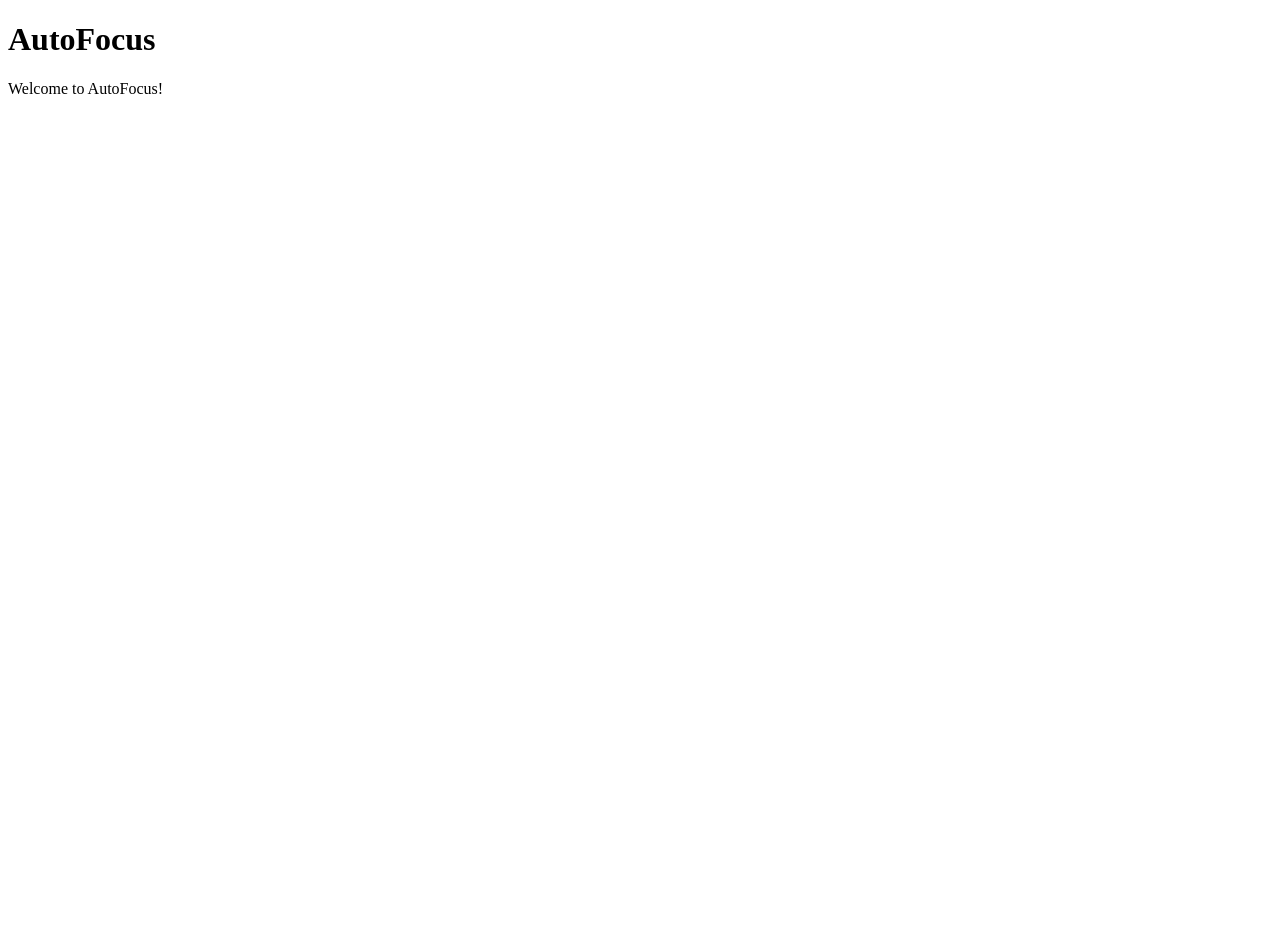
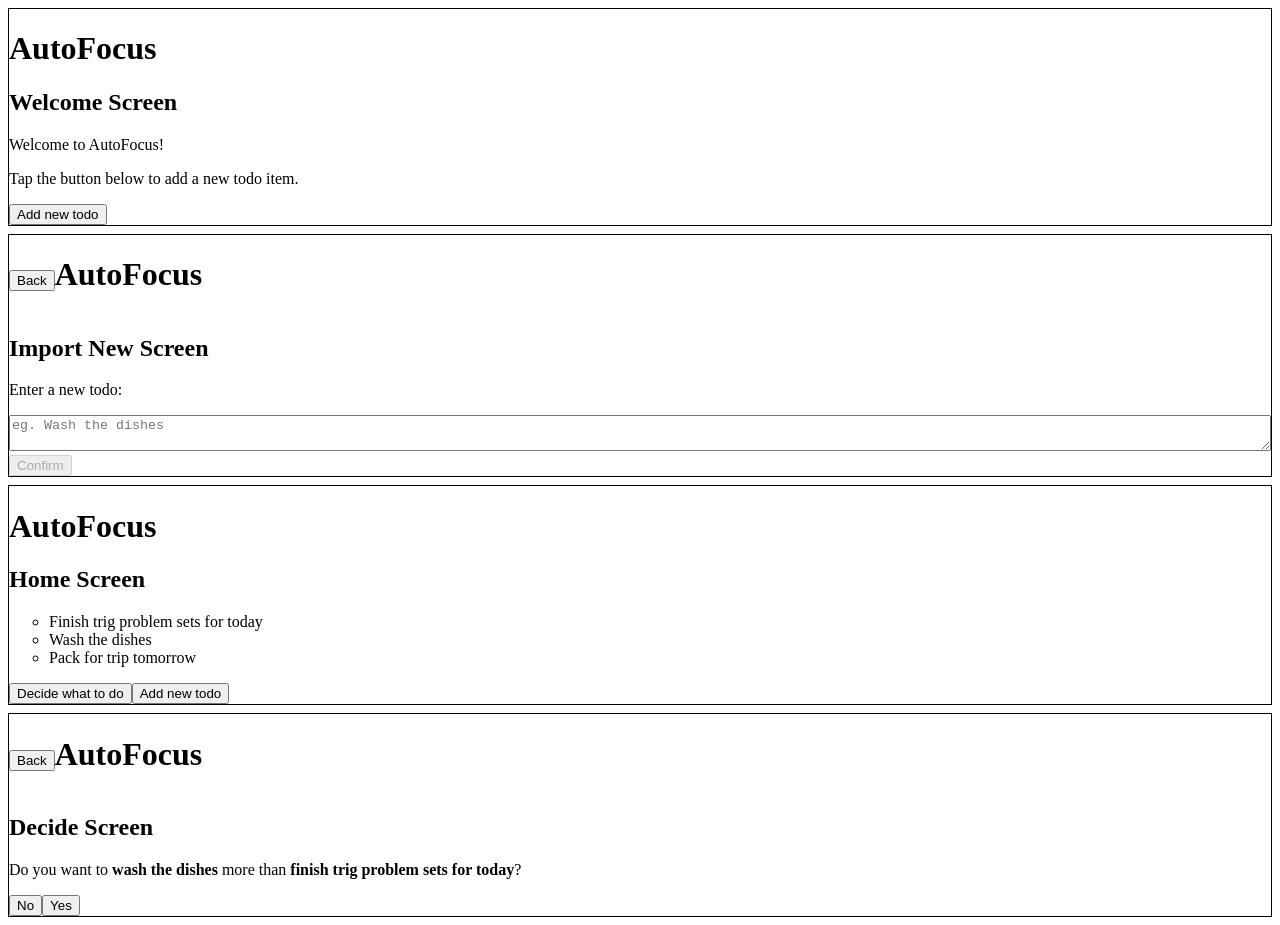
Before and after one commit to avidrucker/autofocus-ui, a React (Create React App) app: page / in a window 1280 px wide. Before the commit the page ends 800 px from the top, so only its background shows below. Built offline with nearby package versions, Linux system fonts and the light colour scheme.

Commit message:
feat display screen org components as list

```diff
--- a/src/App.tsx
+++ b/src/App.tsx
@@ -1,15 +1,31 @@
 import React from 'react';
 import './App.css';
 
+import { BoxWrapper } from './components/BoxWrapper';
+
+import WelcomeOrg from './components/WelcomeOrg';
+import InputNewOrg from './components/InputNewOrg';
+import HomeOrg from './components/HomeOrg';
+import DecideOrg from './components/DecideOrg';
+
 function App() {
   return (
-    <main className="App">
-      <header>
-				<h1>AutoFocus</h1>
-			</header>
-			<section>
-				Welcome to AutoFocus!
-			</section>
+    <main className="border-box">
+			<BoxWrapper className="ba b--black mb2">
+				<WelcomeOrg />
+			</BoxWrapper>
+
+			<BoxWrapper className="ba b--black mb2">
+				<InputNewOrg />
+			</BoxWrapper>
+
+			<BoxWrapper className="ba b--black mb2">
+				<HomeOrg />
+			</BoxWrapper>
+
+			<BoxWrapper className="ba b--black mb2">
+				<DecideOrg />
+			</BoxWrapper>
     </main>
   );
 }
```
